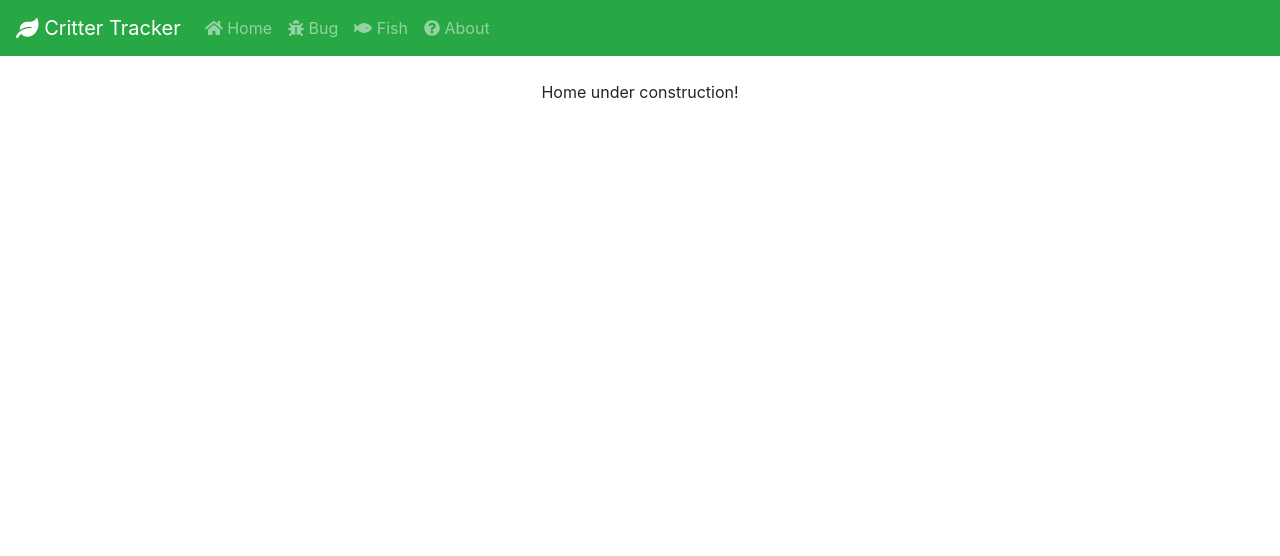
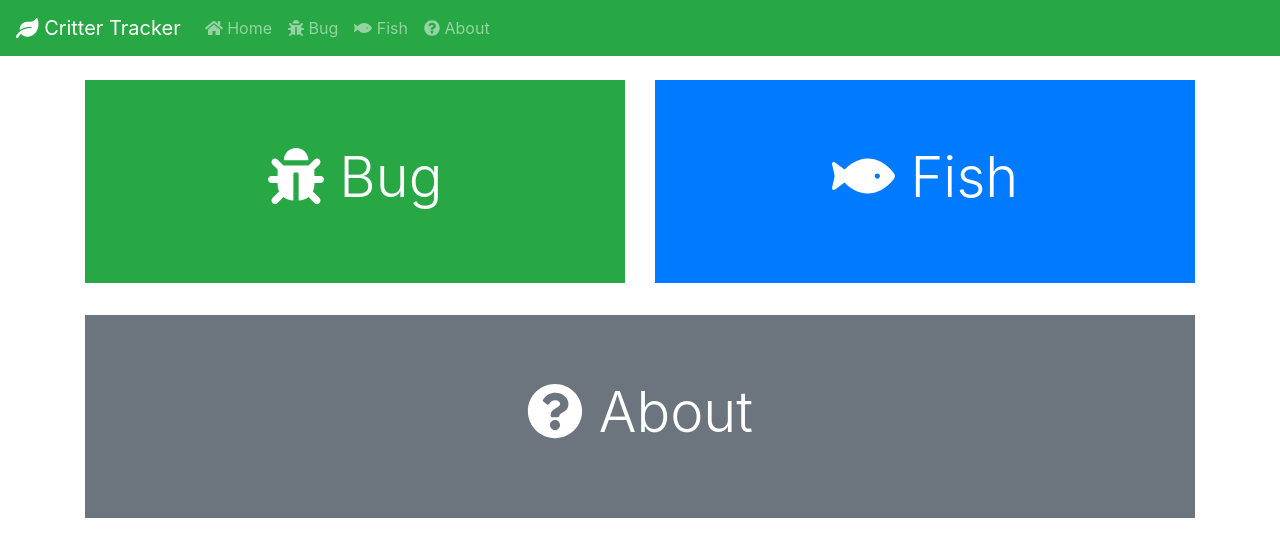
Before and after one commit to Korywon/critter-tracker, a React (Create React App) app: page / in a window 1280 px wide. Shown: the top 556 px of the page. Built offline with nearby package versions, Linux system fonts and the light colour scheme.

Commit message:
Implement basic home page

```diff
--- a/src/components/home.component.js
+++ b/src/components/home.component.js
@@ -1,12 +1,64 @@
 import React, { Component } from 'react';
+import { Link } from 'react-router-dom';
+
+import { FontAwesomeIcon } from '@fortawesome/react-fontawesome';
+import {
+  faFish, faBug, faQuestionCircle
+} from '@fortawesome/free-solid-svg-icons';
+
+const styles = {
+  noTextDecoration: {
+    textDecoration: "none"
+  },
+
+  menuItem: {
+    "&:hover": {
+      background: "#c4c4c4"
+    }
+  }
+}
 
 export default class Home extends Component {
-
   render () {
     return (
       <div className="container">
-        <div className="text-center">
-          Home under construction!
+        <div className="row">
+          <div className="col-sm-6">
+            <Link to="/bug" style={styles.noTextDecoration}>
+              <div className="jumbotron jumbotron-fluid bg-success text-white">
+                <div className="container">
+                  <h1 className="display-4 text-center">
+                    <FontAwesomeIcon icon={faBug} /> Bug
+                  </h1>
+                </div>
+              </div>
+            </Link>
+          </div>
+          <div className="col-sm-6">
+            <Link to="/fish" style={styles.noTextDecoration}>
+              <div className="jumbotron jumbotron-fluid bg-primary text-white">
+                <div className="container">
+                  <h1 className="display-4 text-center">
+                    <FontAwesomeIcon icon={faFish} /> Fish
+                  </h1>
+                </div>
+              </div>
+            </Link>
+          </div>
+        </div>
+        <div className="row">
+          <div className="col-sm-12">
+            <Link to="/about" style={styles.noTextDecoration}>
+              <div className="jumbotron jumbotron-fluid bg-secondary
+                text-white">
+                <div className="container">
+                  <h1 className="display-4 text-center">
+                    <FontAwesomeIcon icon={faQuestionCircle} /> About
+                  </h1>
+                </div>
+              </div>
+            </Link>
+          </div>
         </div>
       </div>
     );
```
